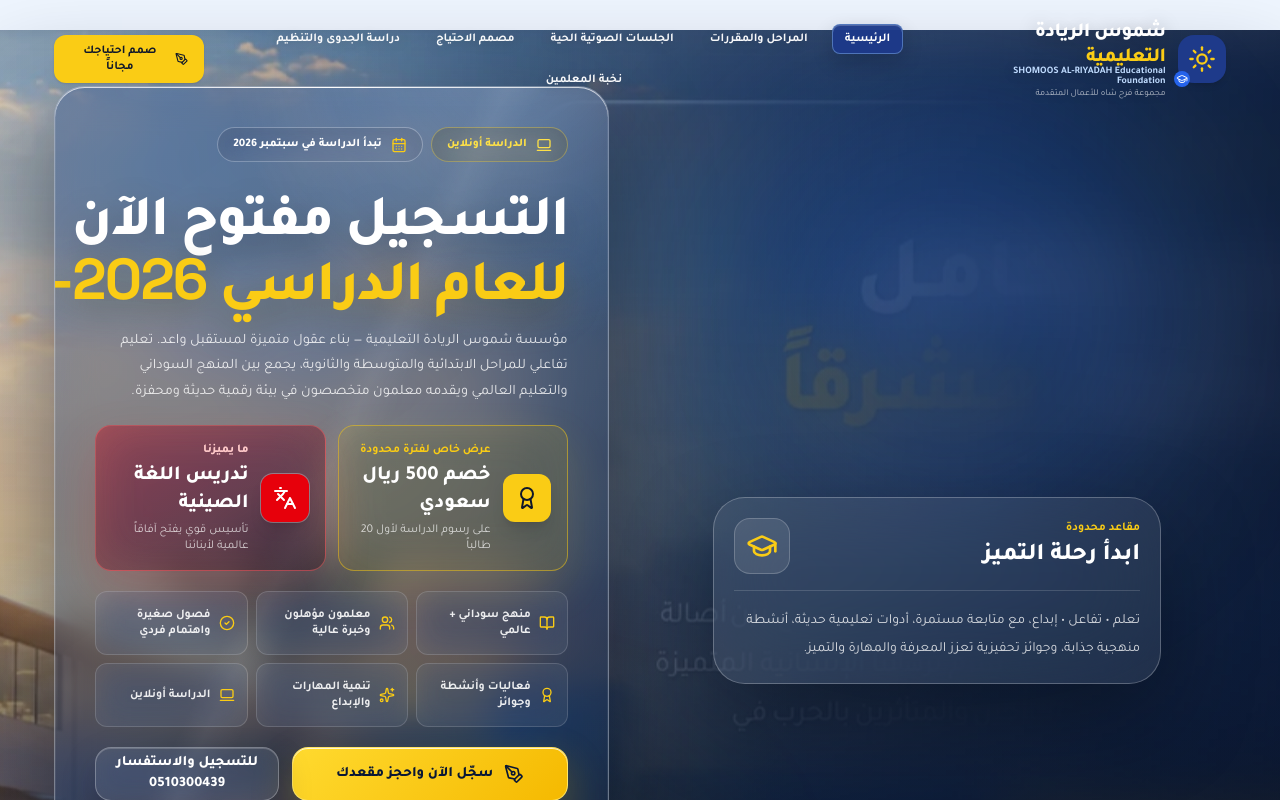
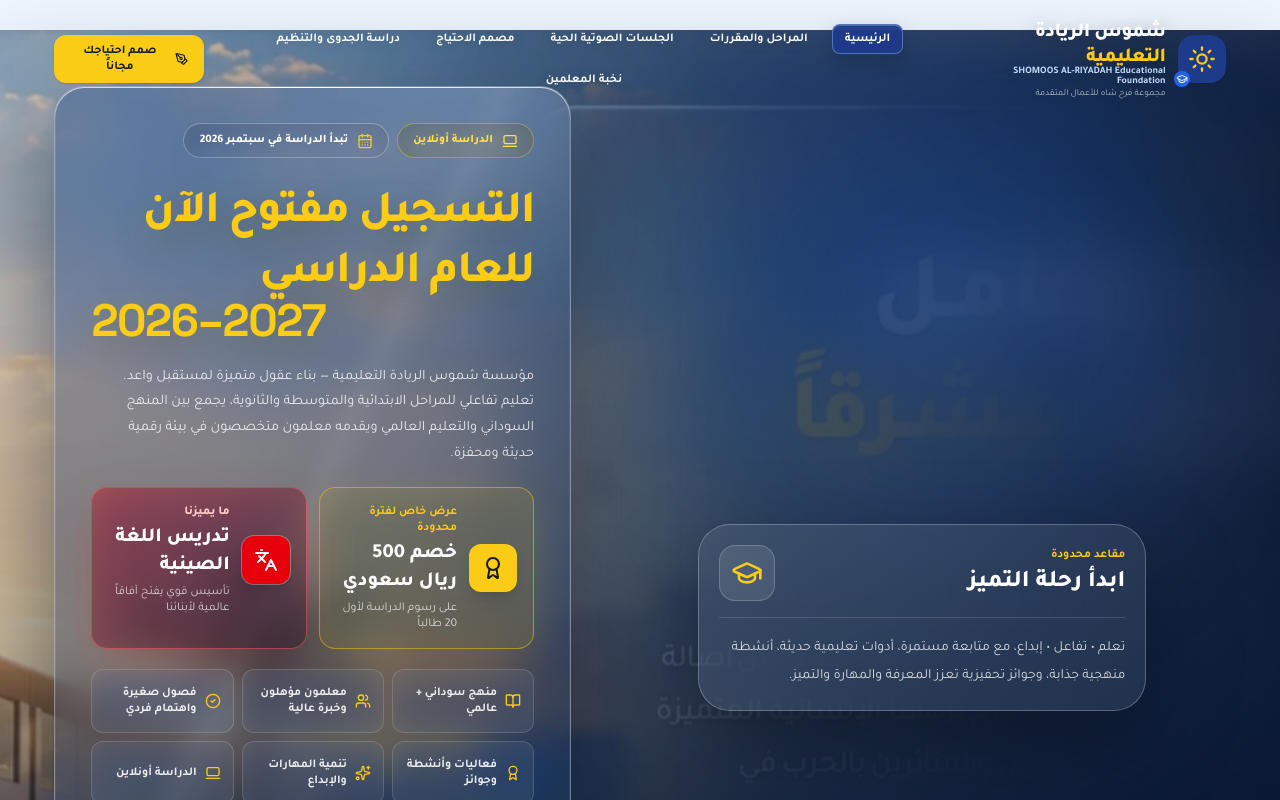
Before and after one commit to musu-deep/shomoos-al-riyada-educational, a React (Vite) app: page / in a window 1280 px wide. Shown: the top 800 px of the page. Built offline with nearby package versions, Linux system fonts and the light colour scheme.

Commit message:
fix: rebalance campaign hero and prevent title clipping

```diff
--- a/src/components/HeroSection.tsx
+++ b/src/components/HeroSection.tsx
@@ -55,12 +55,12 @@ export default function HeroSection({ onOpenPlanner }: HeroSectionProps) {
       <div className="hero-ambient hero-ambient-two" aria-hidden="true" />
 
       <div className="hero-content-shell !pt-10 md:!pt-14">
-        <div className="hero-layout !grid-cols-1 xl:!grid-cols-[1.02fr_.98fr] !gap-6 xl:!gap-10">
+        <div className="hero-layout !grid-cols-1 xl:!grid-cols-[minmax(0,1.08fr)_minmax(360px,.92fr)] !gap-6 xl:!gap-12">
           <motion.div
             initial={{ opacity: 0, x: 32, scale: 0.985 }}
             animate={{ opacity: 1, x: 0, scale: 1 }}
             transition={{ duration: 0.75, ease: [0.22, 1, 0.36, 1] }}
-            className="hero-glass-panel !max-w-none !p-5 md:!p-8 xl:!p-10"
+            className="hero-glass-panel !w-full !max-w-none !p-5 md:!p-8 xl:!p-9"
           >
             <span className="hero-panel-glint" aria-hidden="true" />
 
@@ -69,19 +69,22 @@ export default function HeroSection({ onOpenPlanner }: HeroSectionProps) {
                 <Laptop2 className="h-4 w-4" />
                 الدراسة أونلاين
               </div>
-              <div className="hero-kicker !m-0 !text-white !border-white/20 !bg-white/10">
+              <div className="hero-kicker !m-0 !border-white/20 !bg-white/10 !text-white">
                 <CalendarDays className="h-4 w-4 text-brand-gold" />
                 تبدأ الدراسة في سبتمبر 2026
               </div>
             </div>
 
-            <h2 id="hero-title" className="hero-title !mt-5 !text-[clamp(2.5rem,4.5vw,4.5rem)]">
-              التسجيل مفتوح الآن
-              <br />
-              <span>للعام الدراسي 2026–2027</span>
+            <h2
+              id="hero-title"
+              className="hero-title !mt-5 !max-w-full !text-[clamp(2.25rem,3.55vw,3.75rem)] !leading-[1.22]"
+            >
+              <span className="block text-white">التسجيل مفتوح الآن</span>
+              <span className="mt-1 block text-brand-gold">للعام الدراسي</span>
+              <span className="block text-brand-gold" dir="ltr">2026–2027</span>
             </h2>
 
-            <p className="hero-description !mt-4">
+            <p className="hero-description !mt-4 !max-w-2xl">
               مؤسسة شموس الريادة التعليمية — بناء عقول متميزة لمستقبل واعد. تعليم تفاعلي
               للمراحل الابتدائية والمتوسطة والثانوية، يجمع بين المنهج السوداني والتعليم العالمي
               ويقدمه معلمون متخصصون في بيئة رقمية حديثة ومحفزة.
@@ -147,7 +150,7 @@ export default function HeroSection({ onOpenPlanner }: HeroSectionProps) {
             initial={{ opacity: 0, scale: 0.96, y: 18 }}
             animate={{ opacity: 1, scale: 1, y: 0 }}
             transition={{ delay: 0.18, duration: 0.75, ease: [0.22, 1, 0.36, 1] }}
-            className="hidden min-h-[520px] items-end justify-center xl:flex"
+            className="hidden min-h-[500px] items-end justify-center xl:flex"
           >
             <div className="mb-10 w-full max-w-md rounded-[2rem] border border-white/25 bg-white/[0.08] p-5 shadow-[0_35px_90px_rgba(0,0,0,.35)] backdrop-blur-2xl">
               <div className="flex items-center justify-between border-b border-white/15 pb-4">
```
